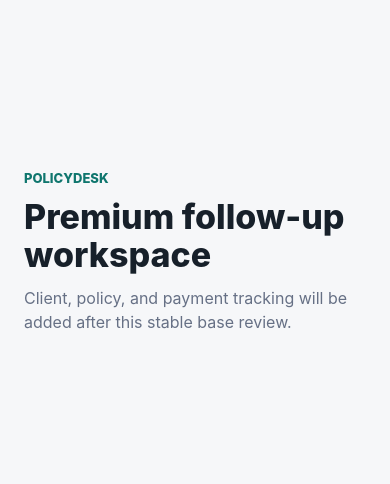
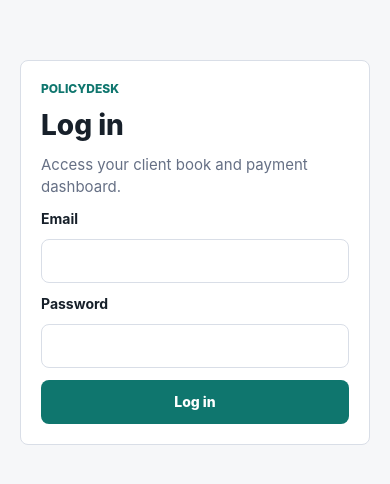
Before and after one commit to naveenchander30/PolicyDesk-app, a React Native app: screen / in a window 390 px wide. Shown: the part 170-654 px from the top of the page. Built offline with nearby package versions, Linux system fonts and the light colour scheme.

Commit message:
feat: add mobile app shell

```diff
--- a/App.tsx
+++ b/App.tsx
@@ -1,43 +1,11 @@
 import { StatusBar } from "expo-status-bar";
-import { StyleSheet, Text, View } from "react-native";
+import { AuthGate } from "@/components/auth-gate";
 
 export default function App() {
   return (
-    <View style={styles.container}>
-      <Text style={styles.eyebrow}>PolicyDesk</Text>
-      <Text style={styles.title}>Premium follow-up workspace</Text>
-      <Text style={styles.body}>
-        Client, policy, and payment tracking will be added after this stable
-        base review.
-      </Text>
+    <>
+      <AuthGate />
       <StatusBar style="dark" />
-    </View>
+    </>
   );
 }
-
-const styles = StyleSheet.create({
-  container: {
-    flex: 1,
-    justifyContent: "center",
-    gap: 12,
-    backgroundColor: "#f6f7f9",
-    padding: 24
-  },
-  eyebrow: {
-    color: "#0f766e",
-    fontSize: 13,
-    fontWeight: "800",
-    textTransform: "uppercase"
-  },
-  title: {
-    color: "#17202a",
-    fontSize: 34,
-    fontWeight: "800",
-    lineHeight: 38
-  },
-  body: {
-    color: "#667085",
-    fontSize: 16,
-    lineHeight: 24
-  }
-});
--- /dev/null
+++ b/src/components/auth-gate.tsx
@@ -0,0 +1,14 @@
+import { AuthScreen } from "@/screens/auth-screen";
+import { DashboardScreen } from "@/screens/dashboard-screen";
+
+type AuthGateProps = {
+  isSignedIn?: boolean;
+};
+
+export function AuthGate({ isSignedIn = false }: AuthGateProps) {
+  if (isSignedIn) {
+    return <DashboardScreen />;
+  }
+
+  return <AuthScreen mode="login" />;
+}
--- /dev/null
+++ b/src/screens/dashboard-screen.tsx
@@ -0,0 +1,43 @@
+import { StyleSheet, Text, View } from "react-native";
+
+export function DashboardScreen() {
+  return (
+    <View style={styles.screen}>
+      <Text style={styles.eyebrow}>Dashboard</Text>
+      <Text accessibilityRole="header" style={styles.title}>
+        Premium follow-up workspace
+      </Text>
+      <Text style={styles.body}>
+        Client, policy, and payment tracking will be added after this stable
+        base review.
+      </Text>
+    </View>
+  );
+}
+
+const styles = StyleSheet.create({
+  screen: {
+    flex: 1,
+    justifyContent: "center",
+    gap: 12,
+    backgroundColor: "#f6f7f9",
+    padding: 24
+  },
+  eyebrow: {
+    color: "#0f766e",
+    fontSize: 13,
+    fontWeight: "800",
+    textTransform: "uppercase"
+  },
+  title: {
+    color: "#17202a",
+    fontSize: 34,
+    fontWeight: "800",
+    lineHeight: 38
+  },
+  body: {
+    color: "#667085",
+    fontSize: 16,
+    lineHeight: 24
+  }
+});
```
Also changed, not shown: 1 other file (tests, documents, lock files or other folders).
